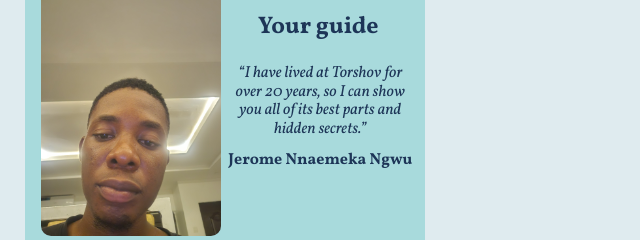
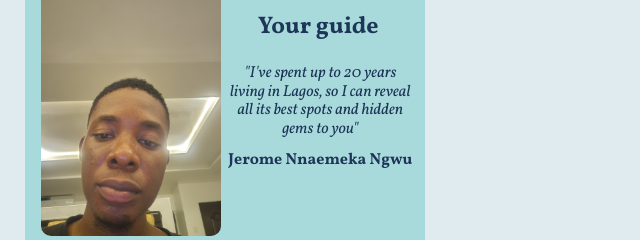
Before and after one commit to Ifram3/Hometown, a plain HTML site: page index.html in a window 1280 px wide. Shown: the part 1626-1866 px from the top of the page, 415-1055 px from the left. Drawn offline with Linux system fonts and the light colour scheme.

```diff
--- a/index.html
+++ b/index.html
@@ -81,7 +81,7 @@
                 <img id="me" src="images/facecard.jpg" alt="">
                 <div id="best">
                     <h2 id="your">Your guide</h2>
-                    <p id="hidden">“I have lived at Torshov for over 20 years, so I can show you all of its best parts and hidden secrets.”</p>
+                    <p id="hidden">"I've spent up to 20 years living in Lagos, so I can reveal all its best spots and hidden gems to you"</p>
                     <h3 id="name">Jerome Nnaemeka Ngwu</h3>
                 </div>
             </div>
```
